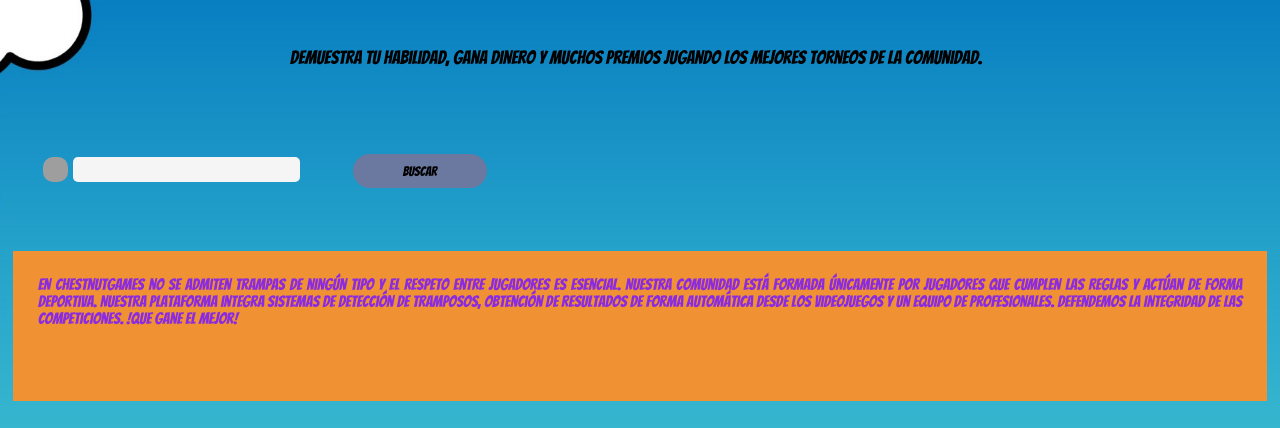
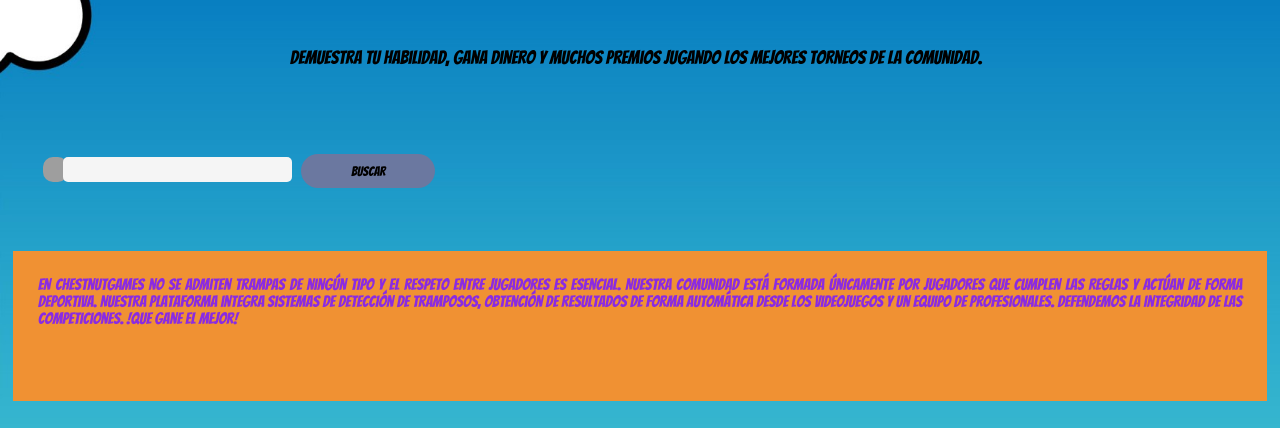
Before and after one commit to Alvaro8gb/ChestNutGames, a PHP site: page /miApp/eventos.php in a window 1280 px wide. Shown: the part 169-597 px from the top of the page. Run offline with PHP 8.4, Linux system fonts and the light colour scheme; the visitor is signed in with stand-in values (Sample User, id 1); data that the repository does not hold is empty; some libraries are stand-ins or nearby versions; grey boxes are pictures that could not be loaded.

Commit message:
Ajuste a la barra de busqueda

```diff
--- a/css/eventos.css
+++ b/css/eventos.css
@@ -54,12 +54,12 @@ img#ev{
 }
 
 .text_buscar {
-    margin-left: 60px;
+    margin-left: 4%;
     margin-top: -25px;
 }
 
 .button_buscar {
-    margin-left: 340px;
+    margin-left: 23%;
     margin-top: -28px;
 }
 
```
